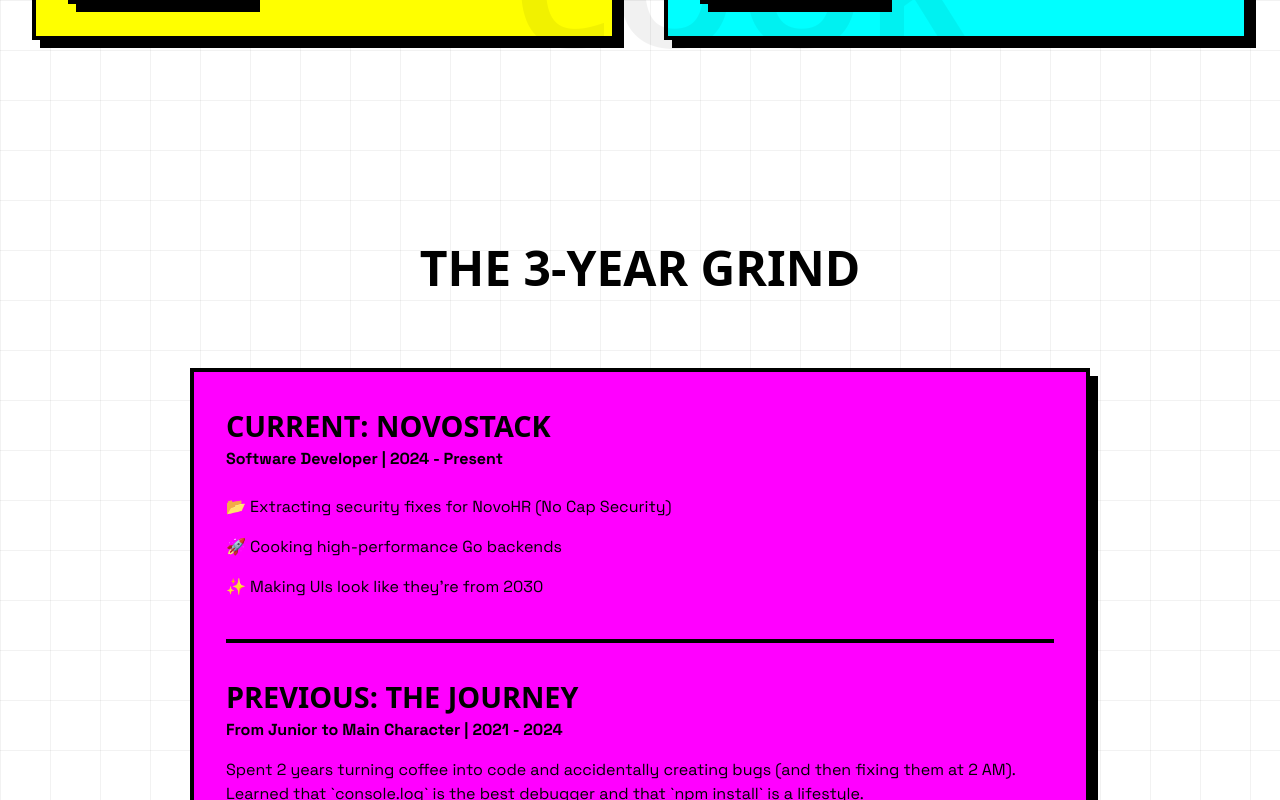
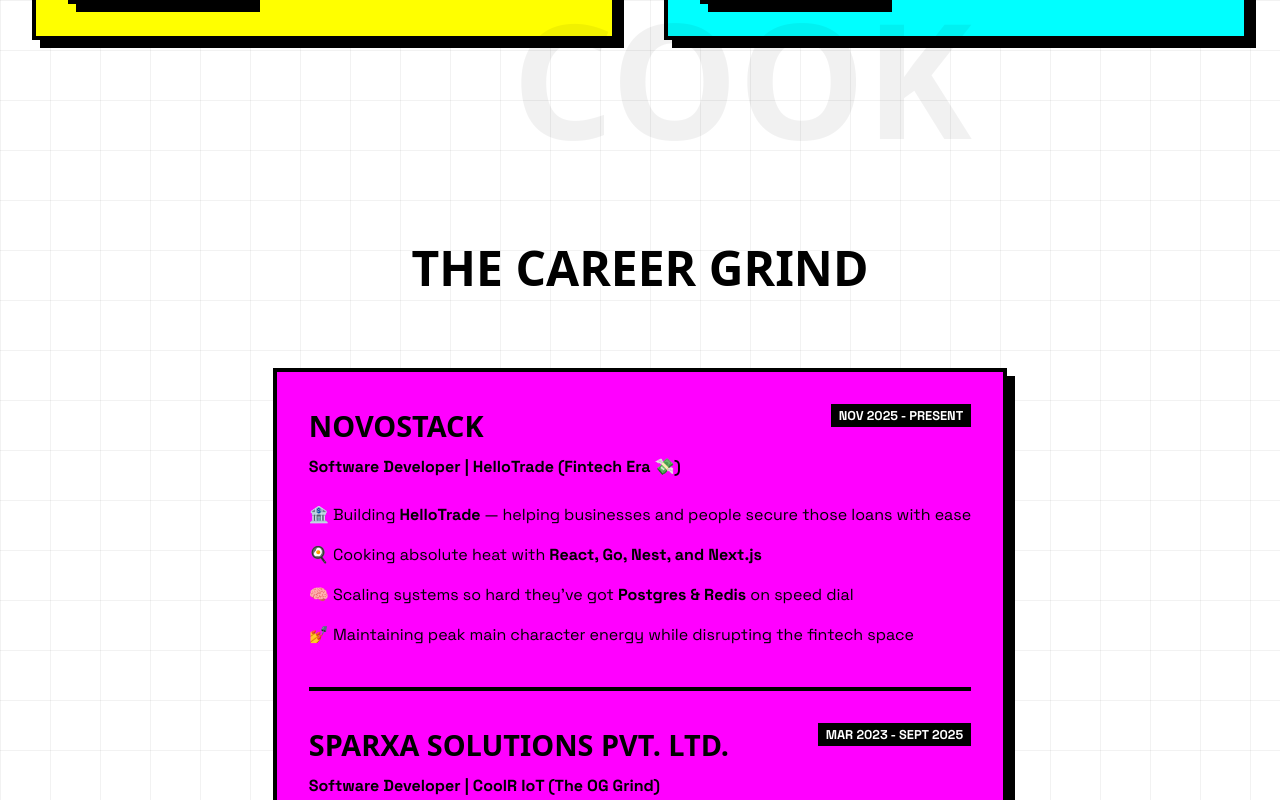
Before and after one commit to rohank05/therohankumar, a React (Vite) app: page / in a window 1280 px wide. Shown: the part 2000-2800 px from the top of the page. Built offline with nearby package versions, Linux system fonts and the light colour scheme; a web font is replaced by a local one.

Commit message:
Updated Experience

```diff
--- a/src/components/Experience.jsx
+++ b/src/components/Experience.jsx
@@ -3,25 +3,38 @@ import React from 'react';
 const Experience = () => {
     return (
         <section id="experience">
-            <h2 style={{ fontSize: '3rem', textAlign: 'center', marginBottom: '4rem' }}>The 3-Year Grind</h2>
+            <h2 style={{ fontSize: '3rem', textAlign: 'center', marginBottom: '4rem' }}>THE CAREER GRIND</h2>
             <div className="nb-card" style={{ maxWidth: '900px', margin: '0 auto', background: 'var(--accent-neon-pink)' }}>
+                {/* NovoStack */}
                 <div style={{ marginBottom: '2rem' }}>
-                    <h3 style={{ fontSize: '1.8rem' }}>Current: NovoStack</h3>
-                    <p style={{ fontWeight: 'bold' }}>Software Developer | 2024 - Present</p>
+                    <div style={{ display: 'flex', justifyContent: 'space-between', alignItems: 'flex-start', flexWrap: 'wrap' }}>
+                        <h3 style={{ fontSize: '1.8rem' }}>NovoStack</h3>
+                        <span style={{ fontWeight: '900', background: 'black', color: 'white', padding: '2px 8px', fontSize: '0.8rem' }}>NOV 2025 - PRESENT</span>
+                    </div>
+                    <p style={{ fontWeight: 'bold', marginTop: '0.5rem' }}>Software Developer | HelloTrade (Fintech Era 💸)</p>
                     <ul style={{ marginTop: '1rem', listStyle: 'none', paddingLeft: '0' }}>
-                        <li style={{ padding: '0.5rem 0' }}>📂 Extracting security fixes for NovoHR (No Cap Security)</li>
-                        <li style={{ padding: '0.5rem 0' }}>🚀 Cooking high-performance Go backends</li>
-                        <li style={{ padding: '0.5rem 0' }}>✨ Making UIs look like they're from 2030</li>
+                        <li style={{ padding: '0.5rem 0' }}>🏦 Building <span style={{ fontWeight: 'bold' }}>HelloTrade</span> — helping businesses and people secure those loans with ease</li>
+                        <li style={{ padding: '0.5rem 0' }}>🍳 Cooking absolute heat with <span style={{ fontWeight: 'bold' }}>React, Go, Nest, and Next.js</span></li>
+                        <li style={{ padding: '0.5rem 0' }}>🧠 Scaling systems so hard they've got <span style={{ fontWeight: 'bold' }}>Postgres & Redis</span> on speed dial</li>
+                        <li style={{ padding: '0.5rem 0' }}>💅 Maintaining peak main character energy while disrupting the fintech space</li>
                     </ul>
                 </div>
+
                 <hr style={{ border: '2px solid black', margin: '2rem 0' }} />
-                <div>
-                    <h3 style={{ fontSize: '1.8rem' }}>Previous: The Journey</h3>
-                    <p style={{ fontWeight: 'bold' }}>From Junior to Main Character | 2021 - 2024</p>
-                    <p style={{ marginTop: '1rem' }}>
-                        Spent 2 years turning coffee into code and accidentally creating bugs (and then fixing them at 2 AM).
-                        Learned that `console.log` is the best debugger and that `npm install` is a lifestyle.
-                    </p>
+
+                {/* Sparxa Solutions */}
+                <div style={{ marginBottom: '1rem' }}>
+                    <div style={{ display: 'flex', justifyContent: 'space-between', alignItems: 'flex-start', flexWrap: 'wrap' }}>
+                        <h3 style={{ fontSize: '1.8rem' }}>Sparxa Solutions Pvt. Ltd.</h3>
+                        <span style={{ fontWeight: '900', background: 'black', color: 'white', padding: '2px 8px', fontSize: '0.8rem' }}>MAR 2023 - SEPT 2025</span>
+                    </div>
+                    <p style={{ fontWeight: 'bold', marginTop: '0.5rem' }}>Software Developer | CoolR IoT (The OG Grind)</p>
+                    <ul style={{ marginTop: '1rem', listStyle: 'none', paddingLeft: '0' }}>
+                        <li style={{ padding: '0.5rem 0' }}>❄️ Dominated the <span style={{ fontWeight: 'bold' }}>CoolR IoT Platform</span> with React & ExtJS vibes</li>
+                        <li style={{ padding: '0.5rem 0' }}>⛓️ Wrestled backends into submission with <span style={{ fontWeight: 'bold' }}>C#, Node.js, and SQL Server</span></li>
+                        <li style={{ padding: '0.5rem 0' }}>🏗️ Architected internal frameworks that are low key goated</li>
+                        <li style={{ padding: '0.5rem 0' }}>☕ Turned an unholy amount of caffeine into enterprise-grade features</li>
+                    </ul>
                 </div>
             </div>
         </section>
```
